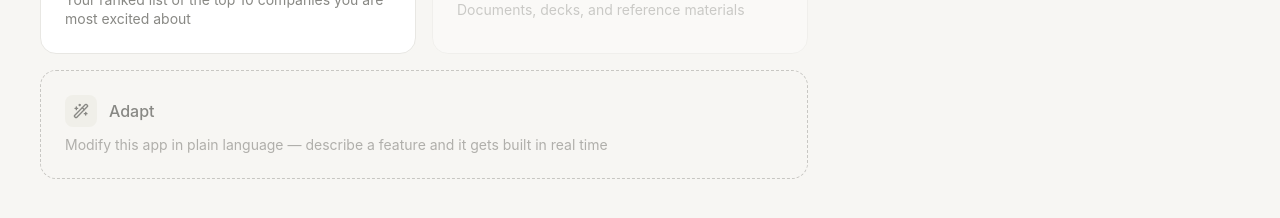
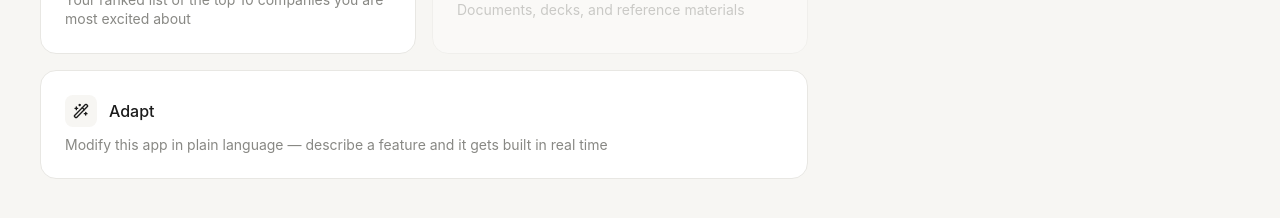
Before and after one commit to WilliamAShockley/warriors, a Next.js app in the folder apps/web/: page / in a window 1280 px wide. Shown: the part 504-722 px from the top of the page. Built offline with nearby package versions, Linux system fonts and the light colour scheme.

Commit message:
adapt: Restyle the Adapt button to match the active white card style of other sections

```diff
--- a/apps/web/src/app/page.tsx
+++ b/apps/web/src/app/page.tsx
@@ -104,15 +104,15 @@ export default function Home() {
         <div className="max-w-3xl">
           <button
             onClick={() => router.push('/adapt')}
-            className="w-full text-left p-6 rounded-2xl border border-dashed border-[#C8C7C3] hover:border-[#888884] hover:bg-white/50 transition-all duration-150 group"
+            className="w-full text-left p-6 rounded-2xl border bg-white border-[#E8E7E3] hover:border-[#C8C7C3] hover:shadow-sm transition-all duration-150 group cursor-pointer"
           >
             <div className="flex items-center gap-3 mb-2">
-              <div className="w-8 h-8 rounded-lg bg-[#F0EFE9] flex items-center justify-center">
-                <Wand2 size={16} className="text-[#888884] group-hover:text-[#1A1A1A] transition-colors" />
+              <div className="w-8 h-8 rounded-lg bg-[#F7F6F3] flex items-center justify-center">
+                <Wand2 size={16} className="text-[#1A1A1A]" />
               </div>
-              <span className="font-medium text-[#888884] group-hover:text-[#1A1A1A] transition-colors">Adapt</span>
+              <span className="font-medium text-[#1A1A1A]">Adapt</span>
             </div>
-            <p className="text-sm text-[#B0AFAB] group-hover:text-[#888884] transition-colors leading-snug">
+            <p className="text-sm text-[#888884] leading-snug">
               Modify this app in plain language — describe a feature and it gets built in real time
             </p>
           </button>
```
